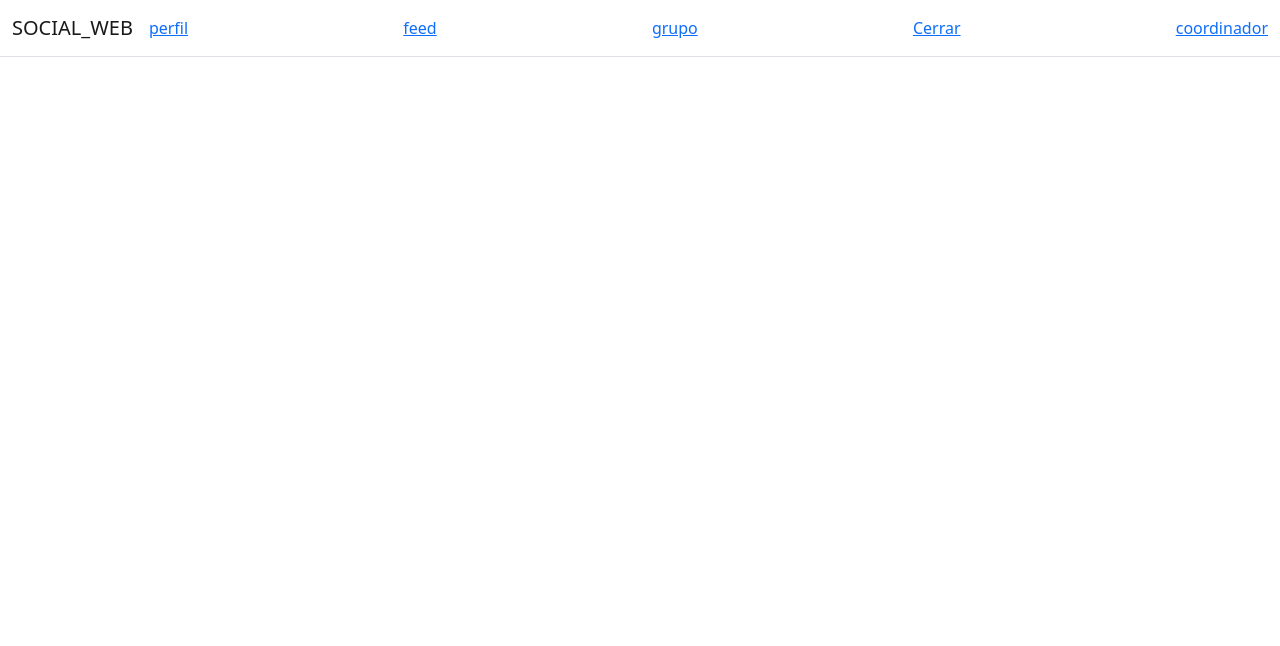
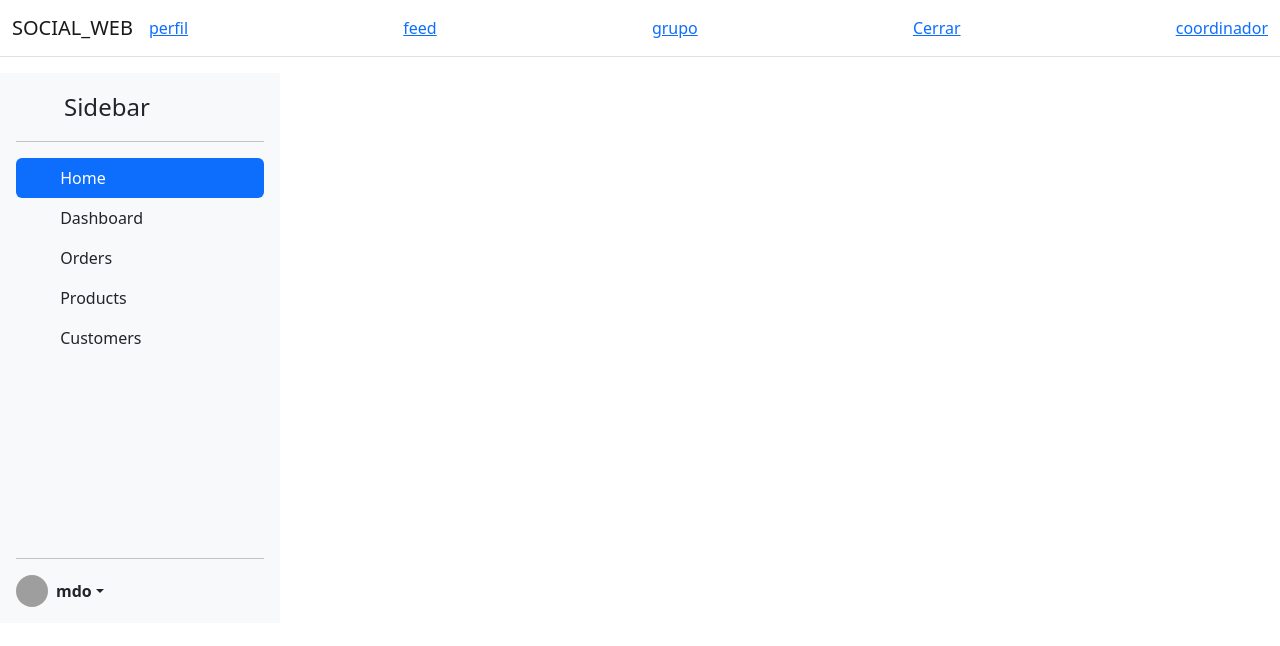
Before and after one commit to Edwin-DEV-py/SocialWeb2, a Django app: page /feed/ in a window 1280 px wide. Shown: the top 646 px of the page. Run offline with Django 4.2, Linux system fonts and the light colour scheme; a user stored in the database is signed in; parts of the project's set-up code (start-up, migrations or seed data) failed here and were passed over; some libraries are stand-ins or nearby versions; grey boxes are pictures that could not be loaded.

Commit message:
feed sidenav

```diff
--- a/Web/templates/feed.html
+++ b/Web/templates/feed.html
@@ -1,6 +1,60 @@
 {% extends "index.html" %}
 {% block index %}
-<div class="container py-6 h-100">
-
+<main>
+<div style="height: 550px;">
+    <div class="d-flex flex-column flex-shrink-0 p-3 bg-light" style="width: 280px; height: 550px;">
+        <a href="/" class="d-flex align-items-center mb-3 mb-md-0 me-md-auto link-dark text-decoration-none">
+          <svg class="bi me-2" width="40" height="32"><use xlink:href="#bootstrap"></use></svg>
+          <span class="fs-4">Sidebar</span>
+        </a>
+        <hr>
+        <ul class="nav nav-pills flex-column mb-auto">
+          <li class="nav-item">
+            <a href="#" class="nav-link active" aria-current="page">
+              <svg class="bi me-2" width="16" height="16"><use xlink:href="#home"></use></svg>
+              Home
+            </a>
+          </li>
+          <li>
+            <a href="#" class="nav-link link-dark">
+              <svg class="bi me-2" width="16" height="16"><use xlink:href="#speedometer2"></use></svg>
+              Dashboard
+            </a>
+          </li>
+          <li>
+            <a href="#" class="nav-link link-dark">
+              <svg class="bi me-2" width="16" height="16"><use xlink:href="#table"></use></svg>
+              Orders
+            </a>
+          </li>
+          <li>
+            <a href="#" class="nav-link link-dark">
+              <svg class="bi me-2" width="16" height="16"><use xlink:href="#grid"></use></svg>
+              Products
+            </a>
+          </li>
+          <li>
+            <a href="#" class="nav-link link-dark">
+              <svg class="bi me-2" width="16" height="16"><use xlink:href="#people-circle"></use></svg>
+              Customers
+            </a>
+          </li>
+        </ul>
+        <hr>
+        <div class="dropdown">
+          <a href="#" class="d-flex align-items-center link-dark text-decoration-none dropdown-toggle" id="dropdownUser2" data-bs-toggle="dropdown" aria-expanded="false">
+            <img src="https://github.com/mdo.png" alt="" width="32" height="32" class="rounded-circle me-2">
+            <strong>mdo</strong>
+          </a>
+          <ul class="dropdown-menu text-small shadow" aria-labelledby="dropdownUser2">
+            <li><a class="dropdown-item" href="#">New project...</a></li>
+            <li><a class="dropdown-item" href="#">Settings</a></li>
+            <li><a class="dropdown-item" href="#">Profile</a></li>
+            <li><hr class="dropdown-divider"></li>
+            <li><a class="dropdown-item" href="#">Sign out</a></li>
+          </ul>
+        </div>
+      </div>
 </div>
+</main>
 {% endblock %}
```
